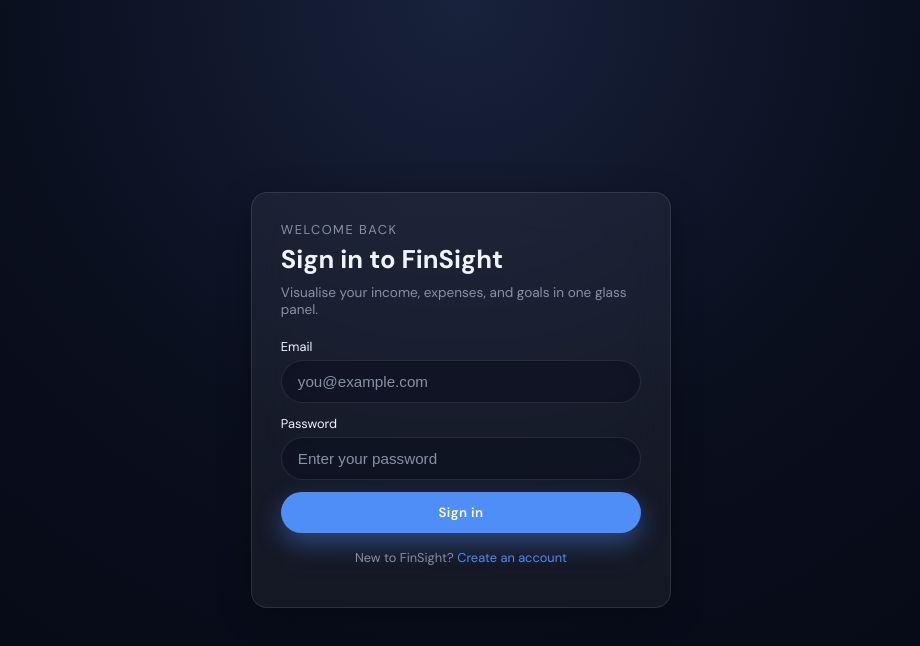
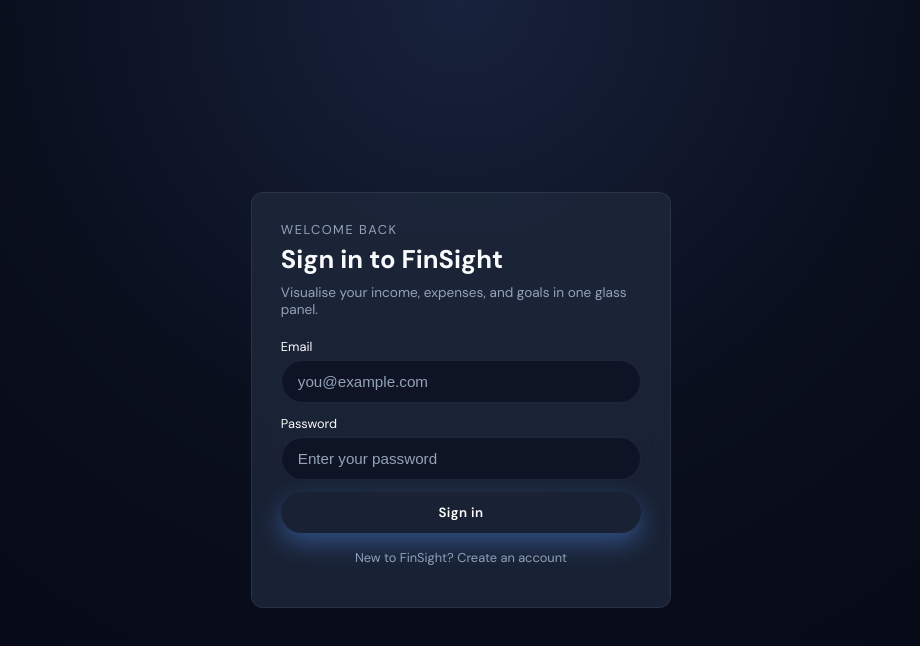
Before and after one commit to anuut1/finSight, a React (Vite) app in the folder finSight/client/: page /login in a window 1280 px wide. Shown: the top 646 px of the page, without its empty margins (179-1099 px from the left). Built offline with nearby package versions, Linux system fonts and the light colour scheme; no server answers.

Commit message:
Update: Complete redesign of color variables and design system

```diff
--- a/finSight/client/src/styles/variables.css
+++ b/finSight/client/src/styles/variables.css
@@ -1,12 +1,66 @@
 :root {
-  --bg-color: #0a0f1e;
-  --glass-bg: rgba(255, 255, 255, 0.05);
-  --glass-border: rgba(255, 255, 255, 0.1);
-  --accent-blue: #4f8ef7;
-  --accent-teal: #00d4aa;
-  --accent-red: #ff6b6b;
-  --text-primary: #f0f4ff;
-  --text-muted: #8892a4;
-  --shadow-soft: 0 8px 32px rgba(0, 0, 0, 0.3);
-  --radius-lg: 16px;
+  /* ==================== BACKGROUND COLORS ==================== */
+  --bg-primary: #0f1419;
+  --bg-secondary: #1a1f2e;
+  --bg-tertiary: #25293d;
+  --bg-hover: #2d3245;
+
+  /* ==================== ACCENT COLORS ==================== */
+  --accent-primary: #6366f1;    /* Indigo */
+  --accent-primary-light: #818cf8;
+  --accent-primary-dark: #4f46e5;
+  --accent-secondary: #ec4899;   /* Pink */
+  --accent-success: #10b981;     /* Emerald */
+  --accent-warning: #f59e0b;     /* Amber */
+  --accent-danger: #ef4444;      /* Red */
+
+  /* ==================== SEMANTIC COLORS ==================== */
+  --color-income: #10b981;
+  --color-expense: #ef4444;
+  --color-neutral: #8b5cf6;
+
+  /* ==================== TEXT COLORS ==================== */
+  --text-primary: #f8fafc;
+  --text-secondary: #cbd5e1;
+  --text-muted: #94a3b8;
+  --text-disabled: #64748b;
+
+  /* ==================== BORDER & DIVIDER ==================== */
+  --border-color: rgba(148, 163, 184, 0.12);
+  --divider-color: rgba(148, 163, 184, 0.08);
+
+  /* ==================== GLASS MORPHISM ==================== */
+  --glass-bg: rgba(30, 41, 59, 0.8);
+  --glass-border: rgba(148, 163, 184, 0.12);
+  --glass-shadow: 0 8px 32px 0 rgba(0, 0, 0, 0.37);
+
+  /* ==================== SHADOWS ==================== */
+  --shadow-xs: 0 1px 2px 0 rgba(0, 0, 0, 0.05);
+  --shadow-sm: 0 1px 3px 0 rgba(0, 0, 0, 0.1);
+  --shadow-md: 0 4px 6px 0 rgba(0, 0, 0, 0.1);
+  --shadow-lg: 0 10px 15px -3px rgba(0, 0, 0, 0.1);
+  --shadow-xl: 0 20px 25px -5px rgba(0, 0, 0, 0.1);
+  --shadow-2xl: 0 25px 50px -12px rgba(0, 0, 0, 0.25);
+
+  /* ==================== BORDER RADIUS ==================== */
+  --radius-xs: 4px;
+  --radius-sm: 6px;
+  --radius-md: 8px;
+  --radius-lg: 12px;
+  --radius-xl: 16px;
+  --radius-2xl: 20px;
+  --radius-full: 9999px;
+
+  /* ==================== SPACING ==================== */
+  --spacing-xs: 0.25rem;
+  --spacing-sm: 0.5rem;
+  --spacing-md: 1rem;
+  --spacing-lg: 1.5rem;
+  --spacing-xl: 2rem;
+  --spacing-2xl: 3rem;
+
+  /* ==================== TRANSITIONS ==================== */
+  --transition-fast: 150ms cubic-bezier(0.4, 0, 0.2, 1);
+  --transition-base: 200ms cubic-bezier(0.4, 0, 0.2, 1);
+  --transition-slow: 300ms cubic-bezier(0.4, 0, 0.2, 1);
 }
```
